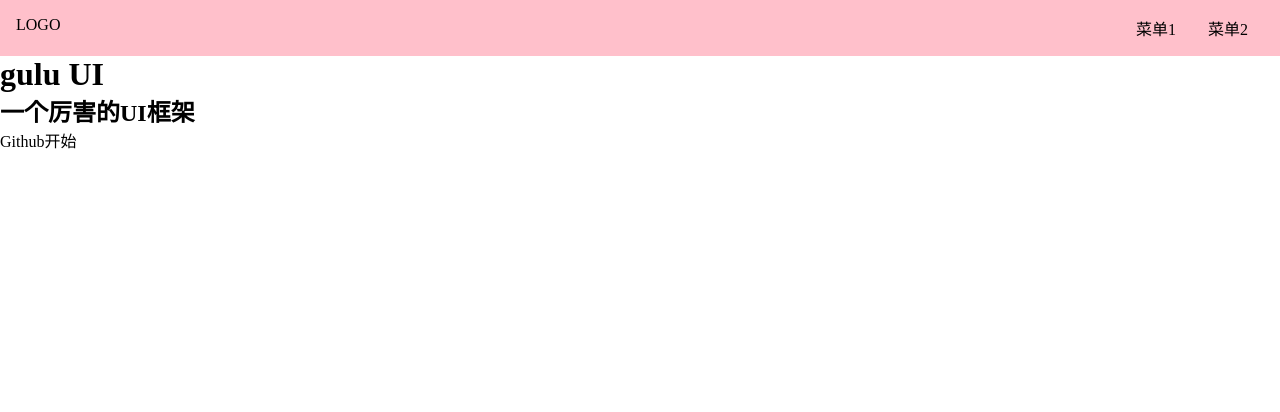
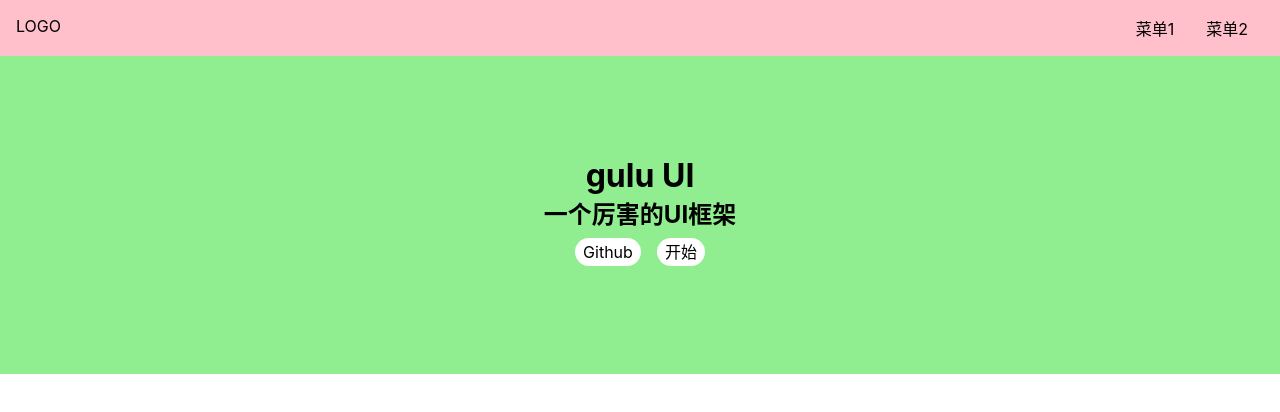
Before and after one commit to mumu111111/gulu-ui, a Vue app: page /#/ in a window 1280 px wide. Shown: the top 412 px of the page. Built offline with nearby package versions, Linux system fonts and the light colour scheme.

Commit message:
home页样式

```diff
--- a/src/index.scss
+++ b/src/index.scss
@@ -15,3 +15,7 @@
     cursor: pointer;
   }
 }
+body {
+  font-size: 16px;
+  font-family: -apple-system, "Noto Sans", "Helvetica Neue", Helvetica, "Nimbus Sans L", Arial, "Liberation Sans", "PingFang SC", "Hiragino Sans GB", "Noto Sans CJK SC", "Source Han Sans SC", "Source Han Sans CN", "Microsoft YaHei", "Wenquanyi Micro Hei", "WenQuanYi Zen Hei", "ST Heiti", SimHei, "WenQuanYi Zen Hei Sharp", sans-serif;
+}
--- a/src/views/Home.vue
+++ b/src/views/Home.vue
@@ -19,4 +19,25 @@
 };
 </script>
 <style lang="scss" scoped>
+.banner {
+  padding: 100px 0;
+  display: flex;
+  justify-content: center;
+  align-items: center;
+  flex-direction: column;
+  background: lightgreen;
+  > .actions {
+    padding: 8px 0;
+    a {
+      margin: 0 8px;
+      background: #fff;
+      display: inline-block;
+      $h: 28px;
+      height: $h;
+      line-height: $h;
+      border-radius: $h/2;
+      padding: 0 8px;
+    }
+  }
+}
 </style>
```
